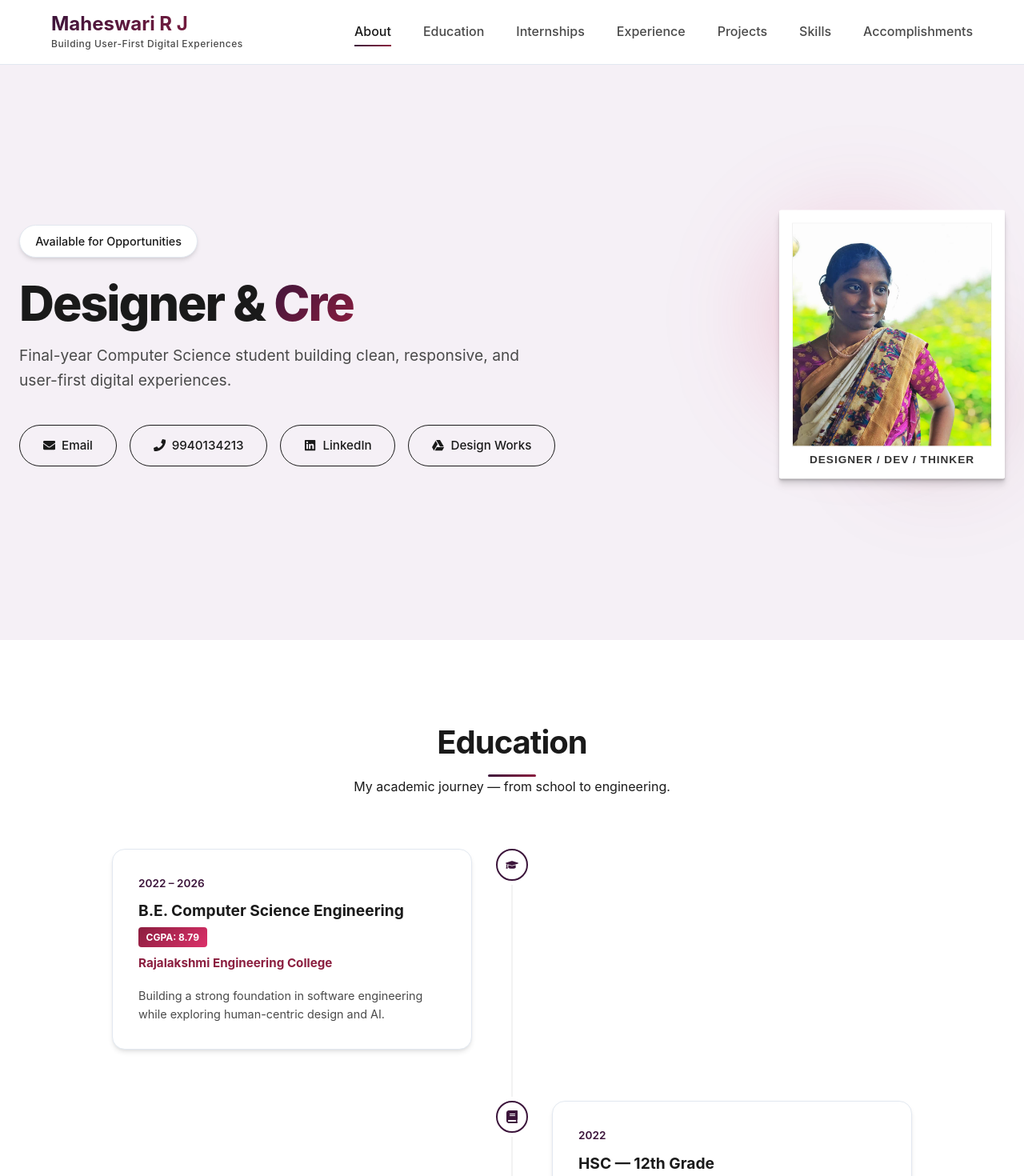
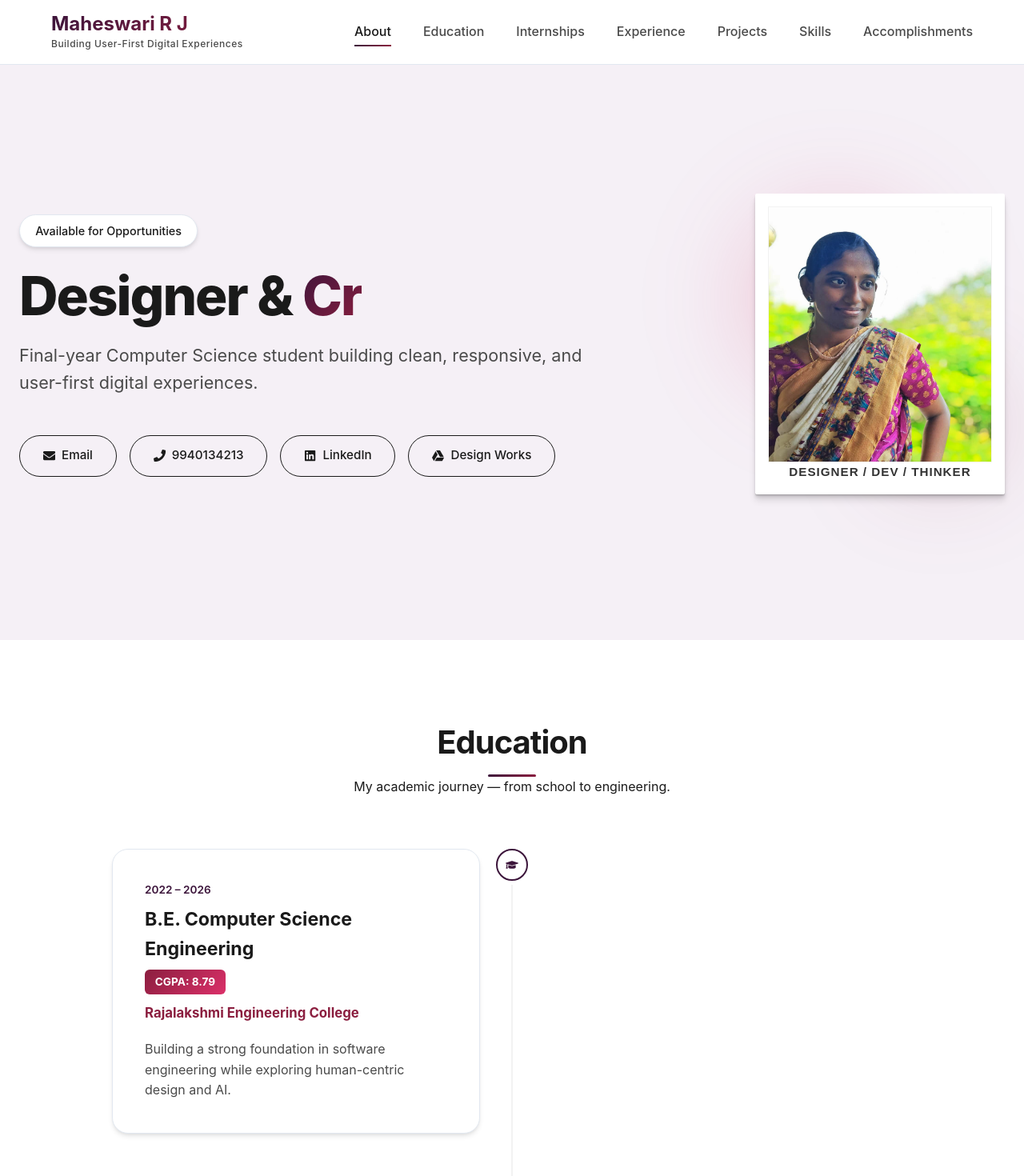
Before and after one commit to Maheswari-23/Maheswari_R_J_Portfolio, a React (Vite) app: page / in a window 1280 px wide. Shown: the top 1470 px of the page at 80% size. Built offline with nearby package versions, Linux system fonts and the light colour scheme.

Commit message:
style: scale up hero and education elements

```diff
--- a/src/App.css
+++ b/src/App.css
@@ -225,12 +225,12 @@ body {
 }
 
 .hero-title {
-  font-size: 3.8rem;
+  font-size: 4.2rem;
   font-weight: 800;
-  margin-bottom: 1rem;
+  margin-bottom: 1.2rem;
   letter-spacing: -2px;
   line-height: 1.1;
-  white-space: nowrap; /* Tries to keep title on one line if space permits */
+  white-space: nowrap;
 }
 
 .gradient-text {
@@ -241,10 +241,10 @@ body {
 }
 
 .hero-subtitle {
-  font-size: 1.2rem;
+  font-size: 1.35rem;
   color: var(--text-secondary);
-  margin-bottom: 2.5rem;
-  max-width: 650px;
+  margin-bottom: 3rem;
+  max-width: 750px;
 }
 
 /* --- BUTTON STYLES (UNIFORM BLACK BORDER) --- */
@@ -810,8 +810,8 @@ body {
 }
 
 .polaroid-photo {
-  width: 250px;
-  height: 280px;
+  width: 280px;
+  height: 320px;
   overflow: hidden;
   border: 1px solid rgba(0,0,0,0.05);
 }
@@ -824,14 +824,14 @@ body {
 
 .polaroid-label {
   position: absolute;
-  bottom: 0.8rem;
+  bottom: 1rem;
   width: 100%;
   text-align: center;
   left: 0;
   font-family: 'Outfit', sans-serif;
   font-weight: 600;
   color: #333;
-  font-size: 0.85rem;
+  font-size: 0.95rem;
   letter-spacing: 1px;
   text-transform: uppercase;
 }
@@ -912,10 +912,10 @@ body {
 }
 
 .edu-card {
-  width: 45%;
+  width: 46%;
   background: white;
-  padding: 2rem;
-  border-radius: 16px;
+  padding: 2.5rem;
+  border-radius: 20px;
   box-shadow: var(--shadow);
   border: 1px solid var(--border-color);
   position: relative;
@@ -936,29 +936,29 @@ body {
 }
 
 .edu-title {
-  font-size: 1.2rem;
-  margin-bottom: 0.25rem;
+  font-size: 1.45rem;
+  margin-bottom: 0.4rem;
 }
 
 .edu-score {
   display: inline-block;
-  font-size: 0.75rem;
+  font-size: 0.85rem;
   font-weight: 700;
   background: var(--gradient-light);
   color: white;
-  padding: 0.2rem 0.6rem;
-  border-radius: 4px;
-  margin-bottom: 0.5rem;
+  padding: 0.3rem 0.8rem;
+  border-radius: 6px;
+  margin-bottom: 0.6rem;
 }
 
 .edu-org {
-  font-size: 0.95rem;
+  font-size: 1.05rem;
   color: var(--secondary-color);
-  margin-bottom: 1rem;
+  margin-bottom: 1.2rem;
 }
 
 .edu-desc {
-  font-size: 0.9rem;
+  font-size: 1rem;
   color: var(--text-secondary);
   line-height: 1.6;
 }
```
